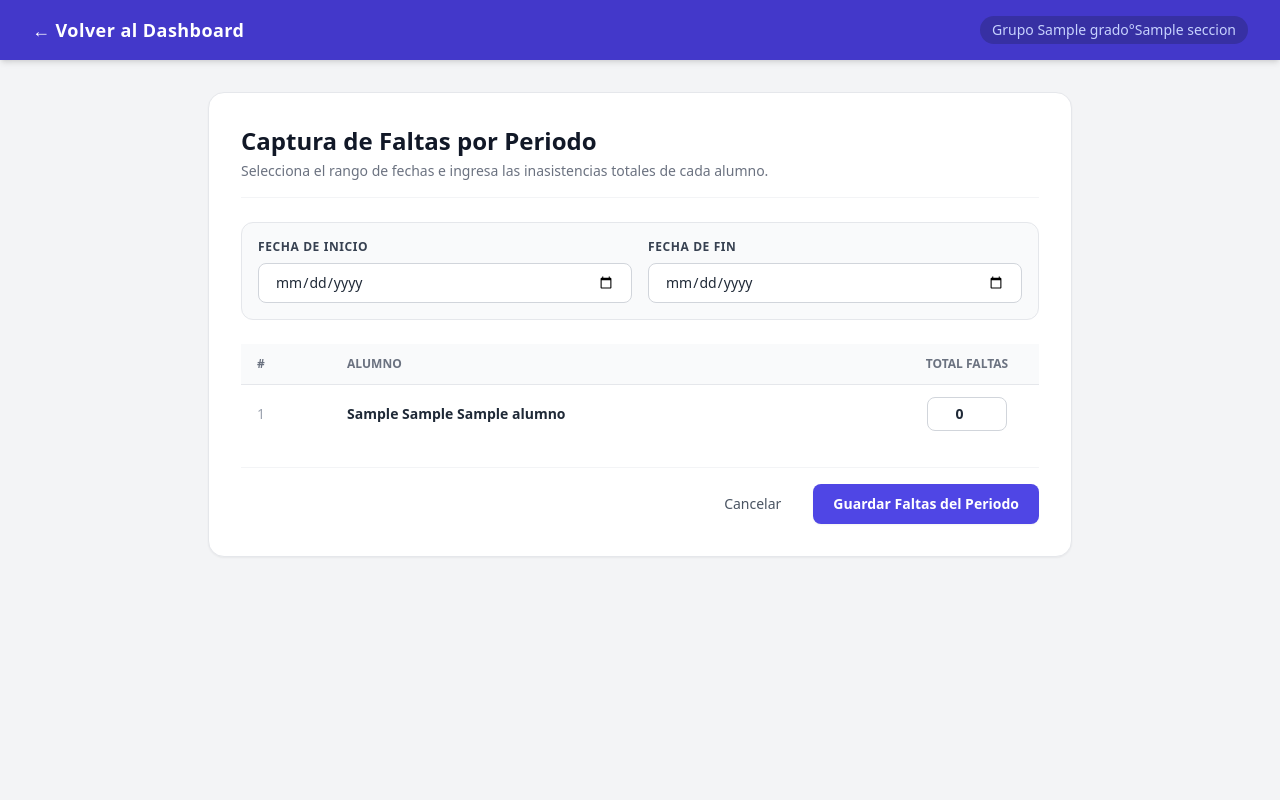
After one commit to arm98sub/proyectoEscolar, a Django app: template alumnos/templates/alumnos/registrar_faltas_periodo.html in a window 1280 px wide. The commit adds this page. Run offline with Django 5.2, Linux system fonts and the light colour scheme; the template is opened without the code that fills it: most values are stand-ins (such as "Sample title", 1, 10 or a date in 2020); some libraries are stand-ins or nearby versions.

Commit message:
feat: faltas por periodo en dashboard

```diff
--- /dev/null
+++ b/alumnos/templates/alumnos/registrar_faltas_periodo.html
@@ -0,0 +1,101 @@
+<!DOCTYPE html>
+<html lang="es">
+<head>
+    <meta charset="UTF-8">
+    <meta name="viewport" content="width=device-width, initial-scale=1.0">
+    <title>Registrar Faltas por Periodo</title>
+    <script src="https://cdn.tailwindcss.com"></script>
+</head>
+<body class="bg-gray-100 min-h-screen text-gray-800">
+
+    <nav class="bg-indigo-700 text-white shadow-md mb-8">
+        <div class="max-w-7xl mx-auto px-4 sm:px-6 lg:px-8 py-4 flex items-center justify-between">
+            <a href="{% url 'dashboard' %}" class="font-bold text-lg tracking-wide hover:text-indigo-200 transition-colors">
+                ← Volver al Dashboard
+            </a>
+            <span class="text-sm bg-indigo-800 px-3 py-1 rounded-full text-indigo-200">
+                Grupo {{ grupo.grado }}°{{ grupo.seccion }}
+            </span>
+        </div>
+    </nav>
+
+    <main class="max-w-4xl mx-auto px-4 pb-12">
+        <div class="bg-white rounded-2xl shadow-sm border border-gray-200 p-6 md:p-8">
+
+            <div class="mb-6 pb-4 border-b border-gray-100">
+                <h1 class="text-2xl font-bold text-gray-900">Captura de Faltas por Periodo</h1>
+                <p class="text-sm text-gray-500 mt-1">
+                    Selecciona el rango de fechas e ingresa las inasistencias totales de cada alumno.
+                </p>
+            </div>
+
+            <form method="POST" class="space-y-6">
+                {% csrf_token %}
+
+                <!-- Selección de Rango de Fechas -->
+                <div class="grid grid-cols-1 sm:grid-cols-2 gap-4 bg-gray-50 p-4 rounded-xl border border-gray-200">
+                    <div>
+                        <label class="block text-xs font-semibold text-gray-700 uppercase tracking-wider mb-2">
+                            Fecha de Inicio
+                        </label>
+                        <input type="date" name="fecha_inicio" required
+                               class="w-full px-4 py-2 border border-gray-300 rounded-lg text-sm focus:ring-2 focus:ring-indigo-500">
+                    </div>
+                    <div>
+                        <label class="block text-xs font-semibold text-gray-700 uppercase tracking-wider mb-2">
+                            Fecha de Fin
+                        </label>
+                        <input type="date" name="fecha_fin" required
+                               class="w-full px-4 py-2 border border-gray-300 rounded-lg text-sm focus:ring-2 focus:ring-indigo-500">
+                    </div>
+                </div>
+
+                <!-- Tabla de Alumnos para captura -->
+                <div class="overflow-x-auto">
+                    <table class="w-full text-left border-collapse text-sm">
+                        <thead>
+                            <tr class="border-b border-gray-200 bg-gray-50 text-xs uppercase font-semibold text-gray-500">
+                                <th class="py-3 px-4">#</th>
+                                <th class="py-3 px-4">Alumno</th>
+                                <th class="py-3 px-4 text-center w-36">Total Faltas</th>
+                            </tr>
+                        </thead>
+                        <tbody class="divide-y divide-gray-100">
+                            {% for alumno in alumnos %}
+                            <tr class="hover:bg-gray-50 transition-colors">
+                                <td class="py-3 px-4 text-gray-400 font-medium">{{ forloop.counter }}</td>
+                                <td class="py-3 px-4 font-semibold text-gray-800">
+                                    {{ alumno.apellido_paterno }} {{ alumno.apellido_materno }} {{ alumno.nombre }}
+                                </td>
+                                <td class="py-3 px-4 text-center">
+                                    <input type="number" min="0" value="0" name="faltas_{{ alumno.id }}"
+                                           class="w-20 text-center py-1.5 border border-gray-300 rounded-lg text-sm font-bold focus:ring-2 focus:ring-indigo-500 focus:border-indigo-500">
+                                </td>
+                            </tr>
+                            {% empty %}
+                            <tr>
+                                <td colspan="3" class="text-center py-8 text-gray-500">
+                                    No hay alumnos registrados en este grupo.
+                                </td>
+                            </tr>
+                            {% endfor %}
+                        </tbody>
+                    </table>
+                </div>
+
+                <!-- Botones de Acción -->
+                <div class="flex items-center justify-end gap-3 pt-4 border-t border-gray-100">
+                    <a href="{% url 'dashboard' %}" class="px-5 py-2.5 rounded-lg text-sm font-medium text-gray-600 hover:bg-gray-100 transition-colors">
+                        Cancelar
+                    </a>
+                    <button type="submit" class="px-5 py-2.5 bg-indigo-600 text-white text-sm font-semibold rounded-lg hover:bg-indigo-700 shadow-sm transition-colors">
+                        Guardar Faltas del Periodo
+                    </button>
+                </div>
+            </form>
+
+        </div>
+    </main>
+
+</body>
+</html>
--- a/config/urls.py
+++ b/config/urls.py
@@ -19,4 +19,6 @@ urlpatterns = [
     path('tareas-encargadas/', views.lista_tareas_encargadas, name='lista_tareas_encargadas'),
     path('tareas-encargadas/<int:tarea_id>/editar/', views.editar_tarea_encargada, name='editar_tarea_encargada'),
     path('tareas-encargadas/<int:tarea_id>/eliminar/', views.eliminar_tarea_encargada, name='eliminar_tarea_encargada'),
+    path('grupo/<int:grupo_id>/faltas-periodo/', views.registrar_faltas_periodo, name='registrar_faltas_periodo'),
+
 ]
```
Also changed, not shown: alumnos/models.py (+15 -0 lines), alumnos/templates/alumnos/dashboard.html (+21 -9 lines), alumnos/views.py (+41 -1 lines), alumnos/migrations/0006_inasistenciaperiodo.py (added), alumnos/templates/alumnos/confirmar_eliminar_tarea.html (renamed from alumnos/templates/alumnos/comfirmar_eliminar_tarea.html).
